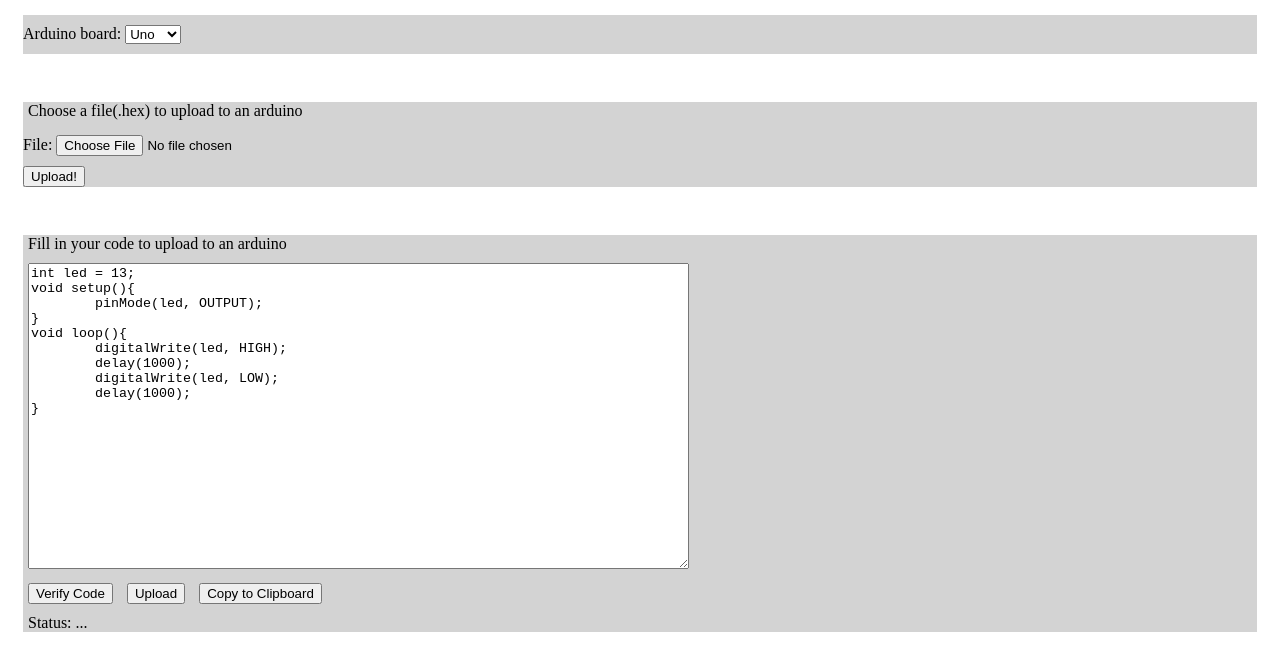
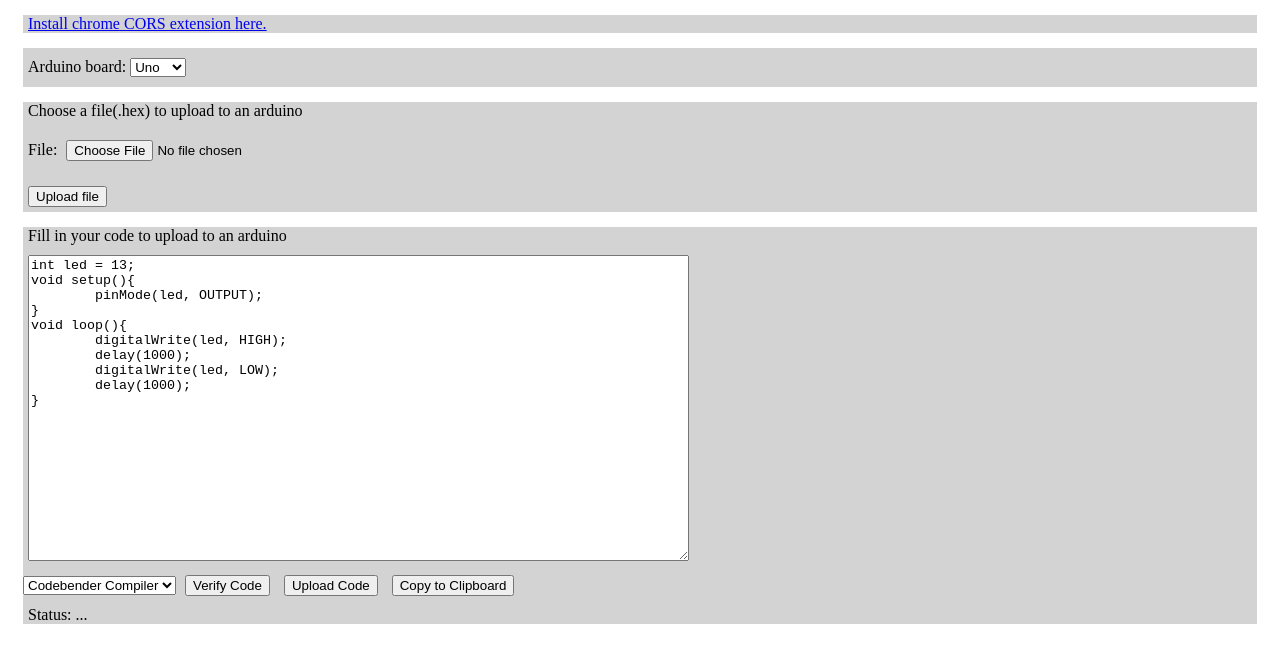
Before and after one commit to RMeurisse/ArduinoCodeFlasher, a browser extension: page test.html in a window 1280 px wide. Drawn offline with nearby package versions, Linux system fonts and the light colour scheme.

Commit message:
updated test.html with link to extension and drop-down-list for compilers

```diff
--- a/test.html
+++ b/test.html
@@ -18,16 +18,16 @@
 			textarea {
 				margin: 5px;
 			}
-			p {
-				margin: 5px;
-			}
-			button {
+			p, a, label, button, input {
 				margin: 5px;
 			}
 		</style>
 		<script src="http://ajax.googleapis.com/ajax/libs/jquery/3.3.1/jquery.min.js" type="text/javascript"></script>
 	</head>
 	<body>
+		<div>
+			<a href="https://chrome.google.com/webstore/detail/allow-control-allow-origi/nlfbmbojpeacfghkpbjhddihlkkiljbi">Install chrome CORS extension here.</a>
+		</div>
 		<div>
 			<label>Arduino board:
 				<select id="boardType">
@@ -37,7 +37,6 @@
 				</select>
 			</label>
 		</div>
-		<br/>
 
 		<div>
 			<p>Choose a file(.hex) to upload to an arduino</p>
@@ -47,10 +46,10 @@
 					<input id="fileInput" type="file"/>
 				</label>
 
-			  <input type="submit" id="uploadFileBtn" value="Upload!"/>
+			  <input type="submit" id="uploadFileBtn" value="Upload file"/>
 			</form>
 		</div>
-		<br/>
+
 		<div>
 			<p>Fill in your code to upload to an arduino</p>
 			<textarea id="codeTextarea" rows="20" cols="80" id="editor">
@@ -65,8 +64,12 @@ void loop(){
 	delay(1000);
 }
 			</textarea><br/>
+			<select id="compilerType">
+				<option value="https://codebender.cc/utilities/compile/">Codebender Compiler</option>
+				<option value="http://localhost:8000/blockly4arduino/v1">Local Compiler</option>
+			</select>
 			<button id="verifyTxtBtn" onclick="verifytxt()">Verify Code</button>
-			<button id="uploadTxtBtn" onclick="uploadtxt()">Upload</button>
+			<button id="uploadTxtBtn" onclick="uploadtxt()">Upload Code</button>
 			<button id="copyToClipboardBtn" onclick="copyToClipboard()">Copy to Clipboard</button>
 			<p id="lblStatus">Status: ...</p>
 		</div>
@@ -75,6 +78,7 @@ void loop(){
 			var uploadFileForm = document.getElementById('uploadFileForm');
 			var fileInput = document.getElementById('fileInput');
 			var boardType = document.getElementById('boardType');
+			var compilerType = document.getElementById('compilerType');
 			var verifyBtn = document.getElementById('verifyTxtBtn');
 			var uploadFileBtn = document.getElementById('uploadFileBtn');
 			var lblStatus = document.getElementById('lblStatus');
@@ -134,7 +138,7 @@ void loop(){
 				};
 
 				$.ajax({
-					url:"http://localhost:8000/blockly4arduino/v1",
+					url: compilerType.value,
 					type:"POST",
 					dataType:"json",
 					data: JSON.stringify(data),
```
